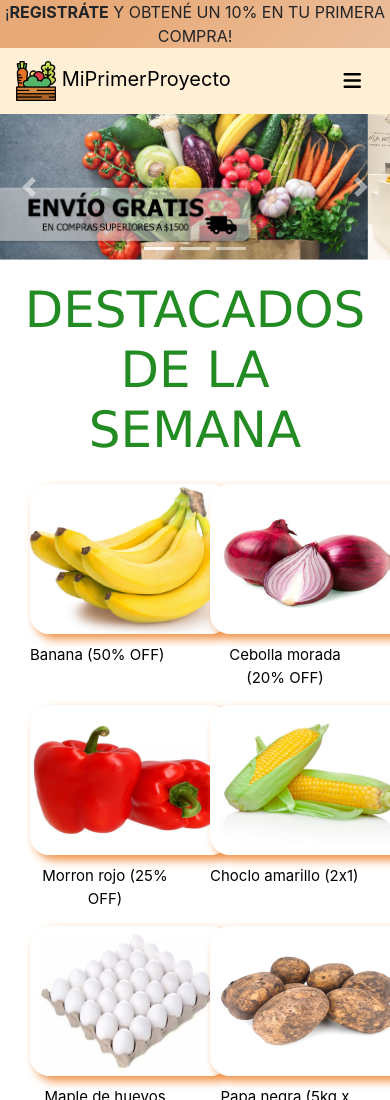
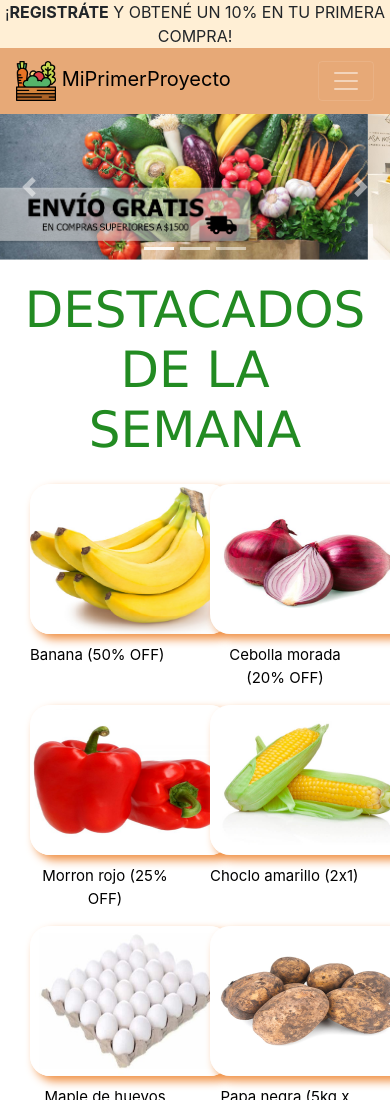
Before and after one commit to hparra07/miProyecto, a plain HTML site: page index.html in a window 390 px wide. Shown: the top 1100 px of the page. Drawn offline with nearby package versions, Linux system fonts and the light colour scheme.

Commit message:
arreglé el boton responsive del navbar

```diff
--- a/index.html
+++ b/index.html
@@ -16,8 +16,8 @@
         <div id="arriba">¡<strong>REGISTRÁTE</strong> Y OBTENÉ UN 10% EN TU PRIMERA COMPRA!</div>
         <nav class="navbar navbar-expand-md navbar-dark fixed" id="menu">
             <a class="navbar-brand" id="ninguno"><img src="imagenes/vegetales.png" alt="" height="40px"> MiPrimerProyecto</img></a>
-            <button class="icono" type="button" data-toggle="collapse" data-target="#navbarCollapse" aria-controls="navbarCollapse" aria-expanded="false" aria-label="Toggle navigation">
-                <i class="fas fa-bars"></i>
+            <button class="navbar-toggler" type="button" data-toggle="collapse" data-target="#navbarCollapse" aria-controls="navbarCollapse" aria-expanded="false" aria-label="Toggle navigation">
+                <i class="navbar-toggler-icon"></i>
             </button>
             <div class="collapse navbar-collapse" id="navbarCollapse">
                 <ul class="navbar-nav mr-auto my-2 my-lg-0 navbar-nav-scroll" style="max-height: 100px;">
--- a/sass/scss/estilos.scss
+++ b/sass/scss/estilos.scss
@@ -201,7 +201,7 @@ h6{
 }
 #arriba{
     text-align: center;
-    background-image: linear-gradient(315deg, #ebbe9b 0%, #e7a977 74%);
+    background-color:#FFEFD5;
 }
 #ayuda{
     display: flex;
@@ -226,7 +226,7 @@ h6{
     color: black;
 }
 #menu{
-    background-color:#FFEFD5;
+    background-color: #e7a977;
 }
 /*--------CODIGOS DE FORMA----------*/
 #centrar{
```
Also changed, not shown: sass/css/style.css.
